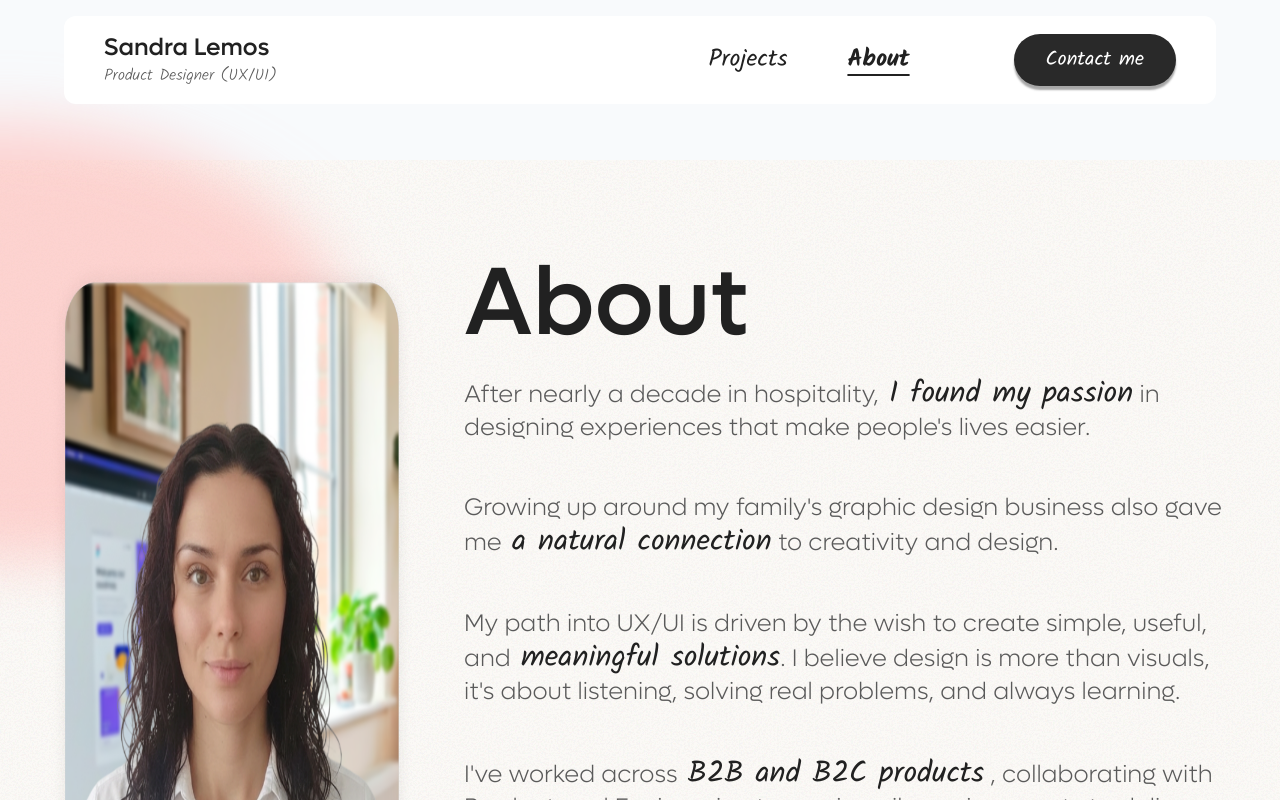
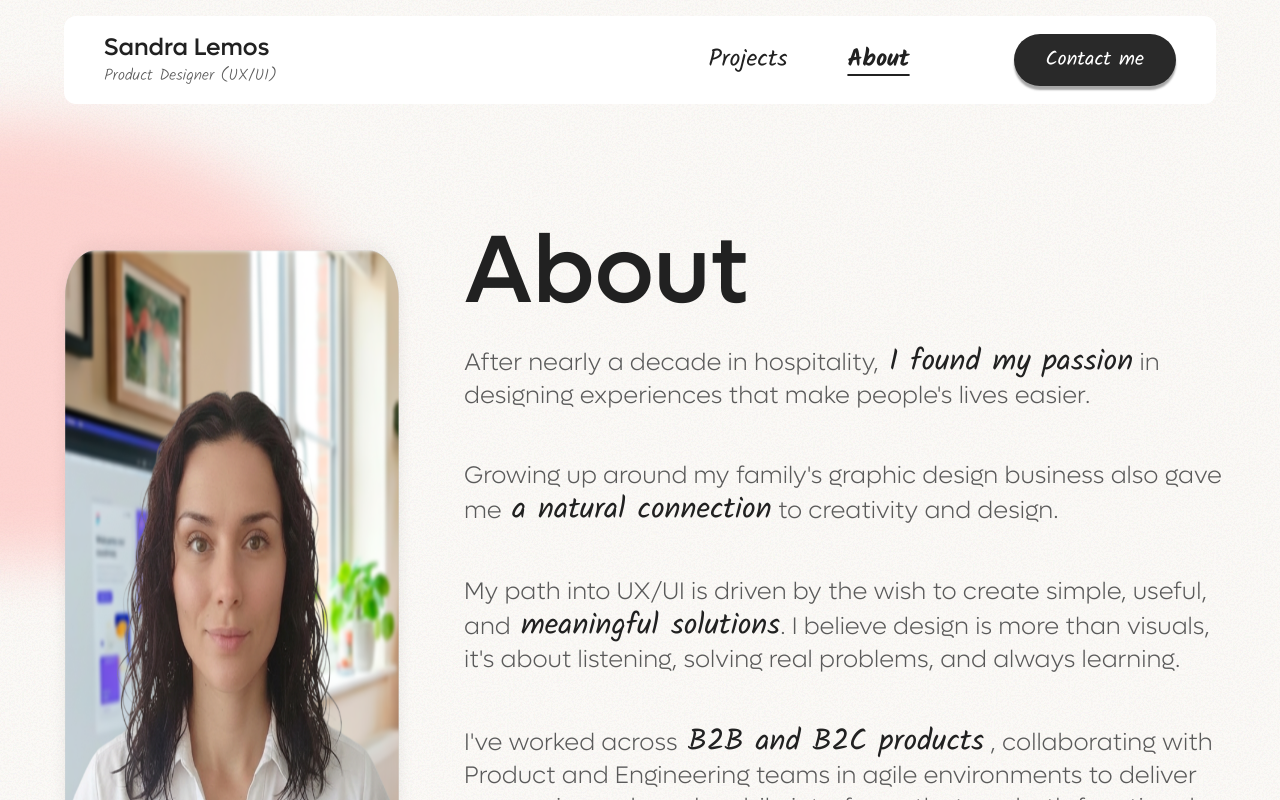
Before and after one commit to goncalofm90/portfolio-sandra-lemos, a React (Vite) app: page /about in a window 1280 px wide. Shown: the top 800 px of the page. Built offline with nearby package versions, Linux system fonts and the light colour scheme.

Commit message:
spacing & style fixes

```diff
--- a/src/App.tsx
+++ b/src/App.tsx
@@ -11,7 +11,7 @@ function App() {
   return (
     <Router>
       <EdgeSprayBackground />
-      <div className="relative min-h-screen bg-white noise-bg">
+      <div className="relative min-h-screen noise-bg">
         <div className="relative z-10">
           <Navbar />
           <Routes>
--- a/src/components/AboutHero.tsx
+++ b/src/components/AboutHero.tsx
@@ -1,9 +1,9 @@
 const AboutHero = () => {
   return (
     <div className="relative">
-      <div className="relative z-10">
+      <div className="relative z-10  pt-32">
         {/* Use md:flex-col for tablets, xl:flex-row for desktop */}
-        <section className="flex flex-col md:flex-col xl:flex-row w-full px-4 sm:px-12 py-12 sm:py-24 gap-8 md:gap-10 xl:gap-12 mt-[10rem]">
+        <section className="flex flex-col md:flex-col xl:flex-row w-full px-4 sm:px-12 py-12 sm:py-24 gap-8 md:gap-10 xl:gap-12">
           {/* Avatar */}
           <div className="flex justify-center mb-6 md:mb-6 xl:mb-0">
             <img
--- a/src/components/OtherProjectsSection.tsx
+++ b/src/components/OtherProjectsSection.tsx
@@ -23,9 +23,9 @@ const OtherProjectsSection = ({
             <Link
               key={project.id}
               to={`/project/${project.id}`}
-              className="rounded-2xl bg-white p-3 shadow-lg hover:shadow-[0_8px_30px_rgba(0,0,0,0.5)]"
+              className="rounded-3xl bg-white p-4 shadow-lg hover:shadow-[0_8px_30px_rgba(0,0,0,0.5)]"
             >
-              <div className="mb-3 flex aspect-[3/3] items-center justify-center overflow-hidden rounded-xl transition-all duration-100 hover:scale-110 ">
+              <div className="mb-3 flex aspect-[3/3] items-center justify-center overflow-hidden rounded-xl transition-all duration-100 hover:scale-110">
                 <img
                   src={`/${project.image}`}
                   alt={project.title}
```
